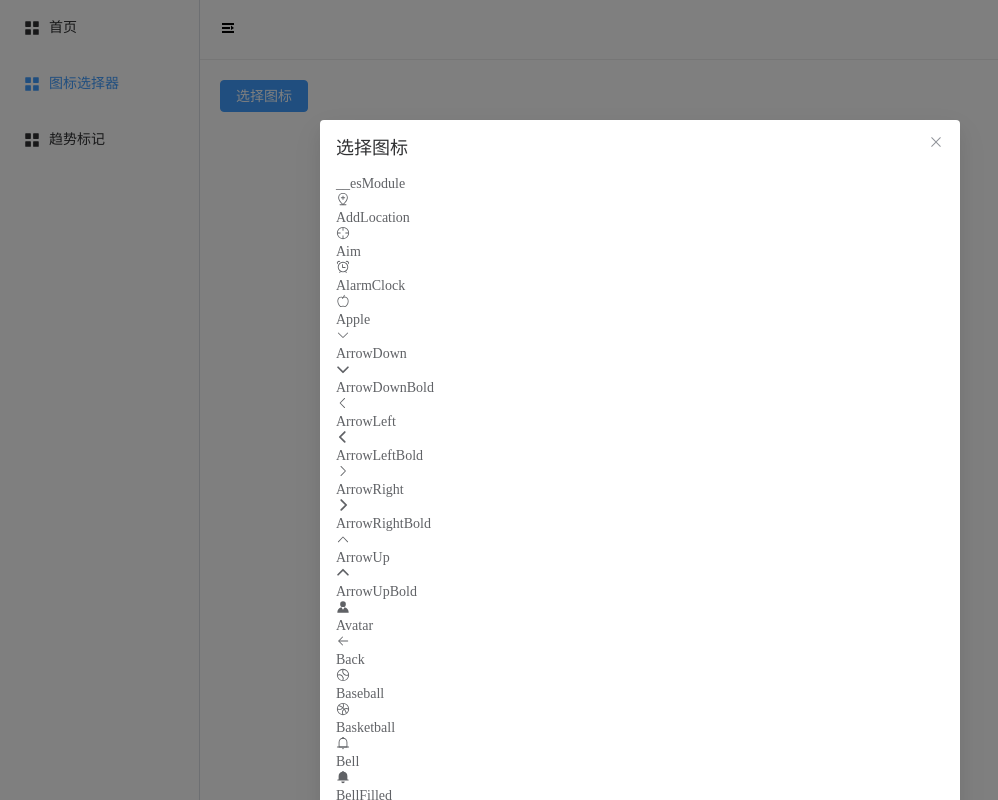
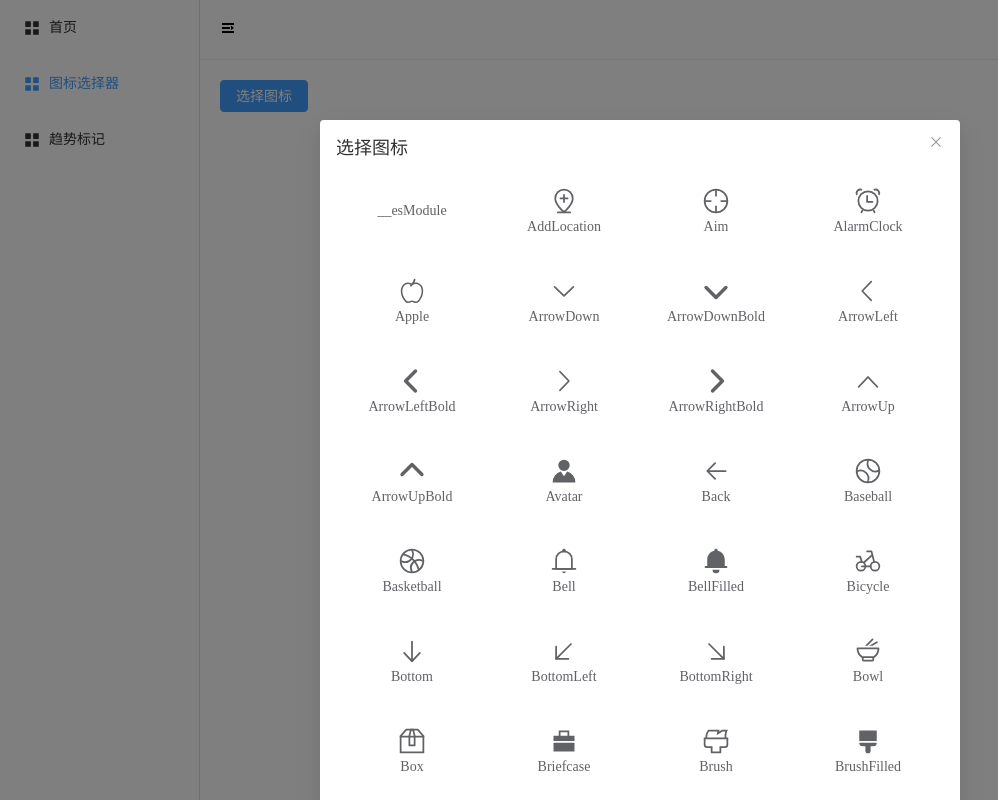
Before and after one commit to jersonwei/vue3-component-extract, a Vue app: page /chooseIcon in a window 1280 px wide. Both pictures are taken after a click on the button "选择图标". Shown: the whole page, without its empty margins (0-998 px from the left). Built offline with nearby package versions, Linux system fonts and the light colour scheme.

Commit message:
🌈 style(chooseIcon): 修改图标盒子的样式

```diff
--- a/src/components/chooseIcon/src/index.vue
+++ b/src/components/chooseIcon/src/index.vue
@@ -37,13 +37,42 @@ onUnmounted(() => {
   <el-dialog v-model="dialogVisible" :title="title">
     <div class="container">
       <div class="item" v-for="(item, index) in Object.keys(ElePlusIcons)" :key="index">
-        <div>
+        <div class="text">
           <component :is="`el-icon-${toLine(item)}`"></component>
         </div>
-        <div>{{ item }}</div>
+        <div class="icon">{{ item }}</div>
       </div>
     </div>
   </el-dialog>
 </template>
-<style>
+<style lang="scss" scoped>
+.container {
+  display: flex;
+  flex-wrap: wrap;
+  align-items: center;
+
+  .item {
+    display: flex;
+    width: 25%;
+    flex-direction: column;
+    justify-content: center;
+    align-items: center;
+    height: 70px;
+    margin-bottom: 20px;
+    cursor: pointer;
+
+    .text {
+      font-size: 14px;
+    }
+
+    .icon {
+      font-size: 14px;
+    }
+  }
+}
+
+svg {
+  width: 2em;
+  height: 2em;
+}
 </style>
```
